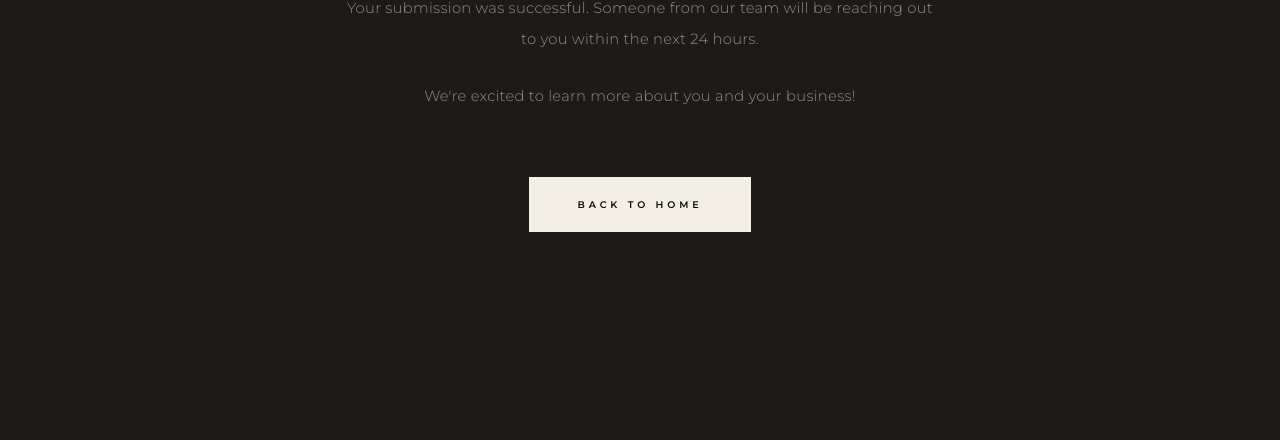
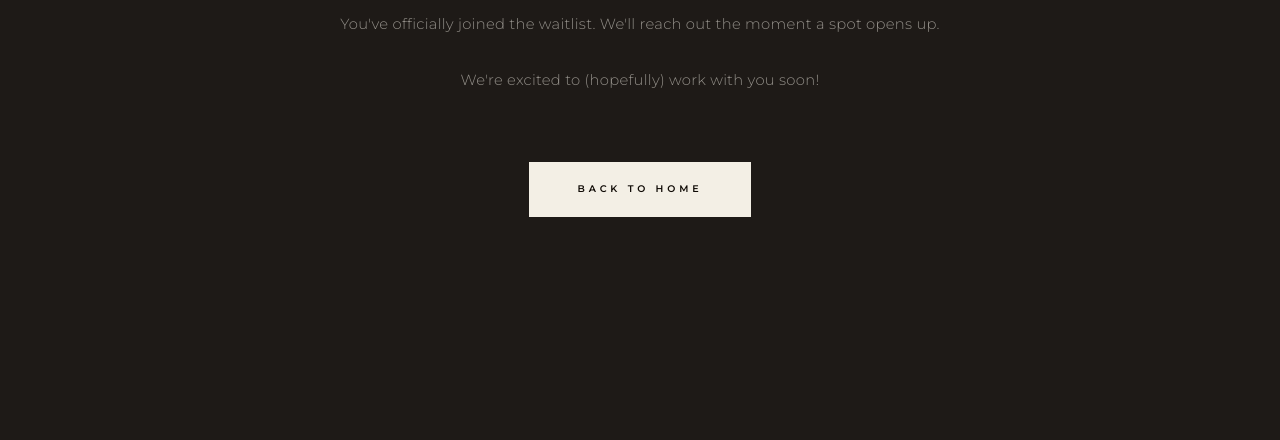
Before and after one commit to resiliencesalescollective/resiliencesalescollective, a plain HTML site: page thank-you.html in a window 1280 px wide. Shown: the part 360-800 px from the top of the page. Drawn offline with nearby package versions, Linux system fonts and the light colour scheme.

Commit message:
Update thank-you page copy to match the temporary waitlist form
Original 'Application Received' wording is preserved in git history
(commit before this one) to restore alongside the apply form later.

```diff
--- a/thank-you.html
+++ b/thank-you.html
@@ -47,10 +47,10 @@
 
   <div class="thankyou-section">
     <div class="thankyou-inner">
-      <p class="label">Application Received</p>
+      <p class="label">You're In!</p>
       <h1>Thank You!</h1>
-      <p class="body-text">Your submission was successful. Someone from our team will be reaching out to you within the next 24 hours.</p>
-      <p class="body-text">We're excited to learn more about you and your business!</p>
+      <p class="body-text">You've officially joined the waitlist. We'll reach out the moment a spot opens up.</p>
+      <p class="body-text">We're excited to (hopefully) work with you soon!</p>
       <a href="index.html" class="btn-primary">Back to Home</a>
     </div>
   </div>
```
